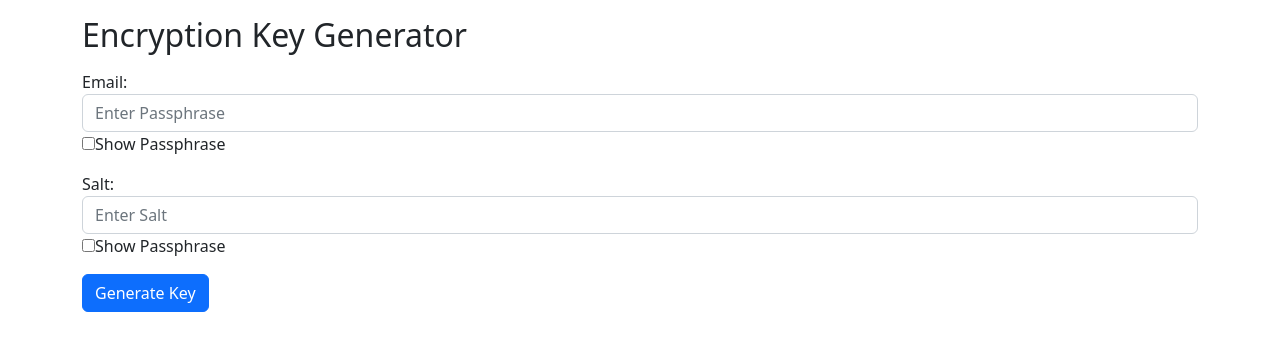
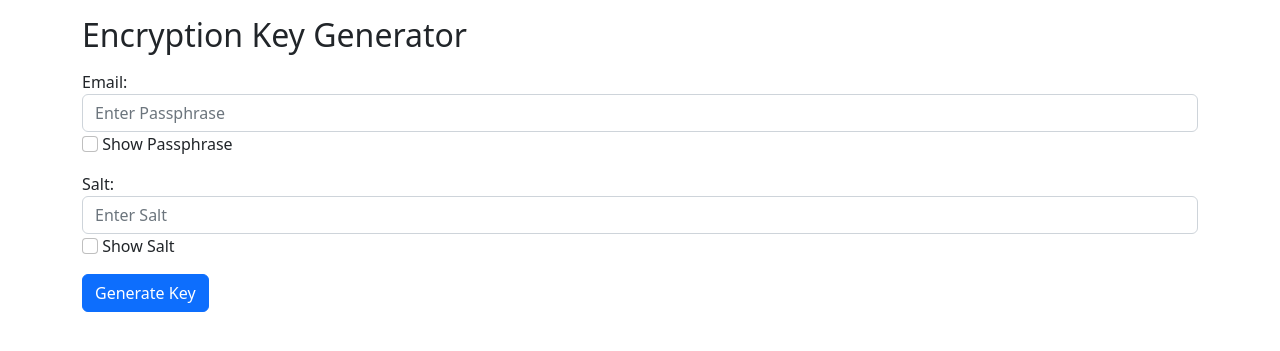
Before and after one commit to MuchDevSuchCode/encryption_key_gen, a Flask app: page / in a window 1280 px wide. Shown: the top 351 px of the page. Run offline with Flask 2, Linux system fonts and the light colour scheme.

Commit message:
Updating Checkboxes

```diff
--- a/templates/index.html
+++ b/templates/index.html
@@ -15,12 +15,15 @@
     <div class="mb-3 mt-3">
       <label for="passphrase">Email:</label>
       <input type="password" class="form-control" id="passphrase" placeholder="Enter Passphrase" name="passphrase">
-      <input type="checkbox" onclick="showPassphrase()">Show Passphrase
+      <input class="form-check-input" type="checkbox" onclick="showPassphrase()" />
+      <label class="form-check-label" for="flexCheckDefault">Show Passphrase</label>
+
     </div>
     <div class="mb-3">
       <label for="salt">Salt:</label>
       <input type="password" class="form-control" id="salt" placeholder="Enter Salt" name="salt">
-      <input type="checkbox" onclick="showSalt()">Show Passphrase
+      <input class="form-check-input" type="checkbox" onclick="showSalt()" />
+      <label class="form-check-label" for="flexCheckDefault">Show Salt</label>
     </div>
     <button type="submit" class="btn btn-primary">Generate Key</button>
   </form>
```
